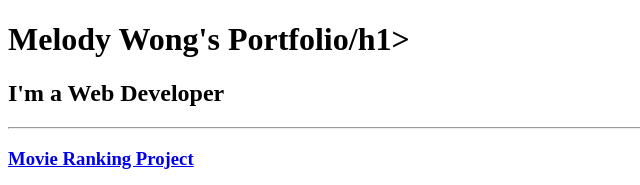
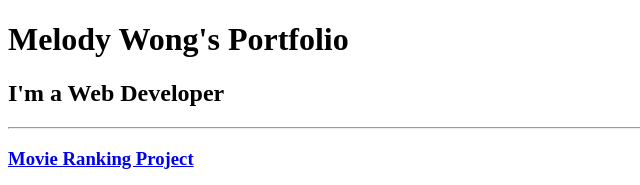
Before and after one commit to MelodyW2022/html-portfolio, a plain HTML site: page index.html in a window 1280 px wide. Shown: the top 185 px of the page, 0-640 px from the left. Drawn offline with Linux system fonts and the light colour scheme.

Commit message:
Update h1 twice

```diff
--- a/index.html
+++ b/index.html
@@ -25,7 +25,7 @@ https://developer.mozilla.org/en-US/docs/Web/HTML/Element/img#attr-height -->
     <title>Melody Wong's Portfolio</title>
   </head>
   <body>
-    <h1>Melody Wong's Portfolio/h1>
+    <h1>Melody Wong's Portfolio</h1>
     <h2>I'm a Web Developer</h2>
     <hr />
     <h3><a href="./public/movie-ranking.html">Movie Ranking Project</a></h3>
```
